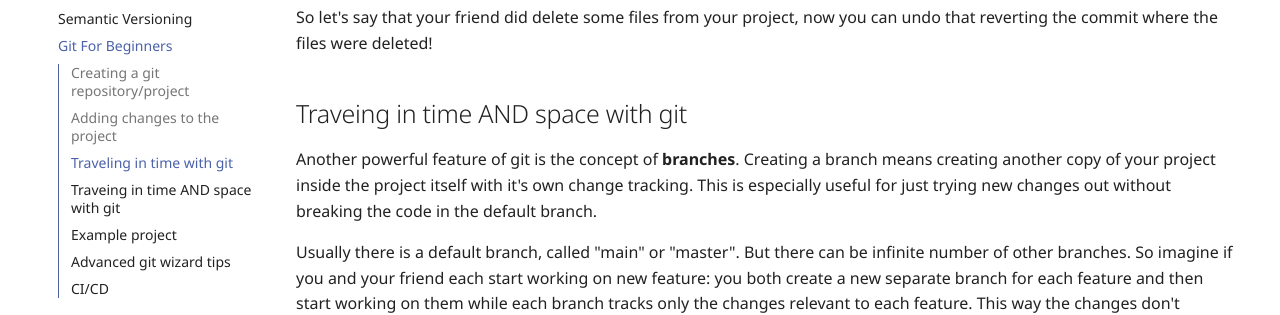
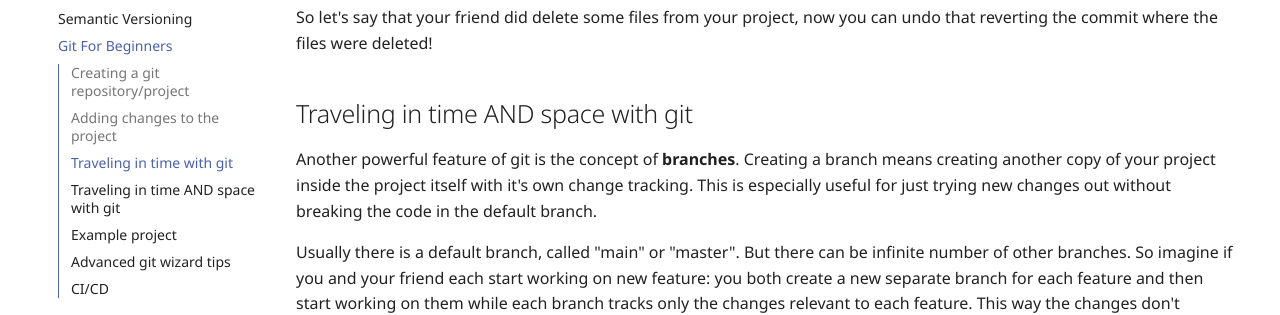
Before and after one commit to JamFox/docs.jamfox.dev, an MkDocs documentation site: the page built from docs/content/devops/gitbasics.md, in a window 1280 px wide and 900 px high, scrolled down 1569 px. Shown: the part 164-479 px from the top of the window. Built offline with MkDocs 1.6.1 and Material for MkDocs 9.7.7, drawn with Linux system fonts in a browser that asks for light colours; comment, search, counter and statistics services are not loaded.

Commit message:
gitbasics: typo

```diff
--- a/docs/content/devops/gitbasics.md
+++ b/docs/content/devops/gitbasics.md
@@ -34,7 +34,7 @@ And then you can check out the commit you wish using: `git checkout <COMMIT HASH
 
 So let's say that your friend did delete some files from your project, now you can undo that reverting the commit where the files were deleted!
 
-## Traveing in time AND space with git
+## Traveling in time AND space with git
 
 Another powerful feature of git is the concept of **branches**. Creating a branch means creating another copy of your project inside the project itself with it's own change tracking. This is especially useful for just trying new changes out without breaking the code in the default branch.
 
```
